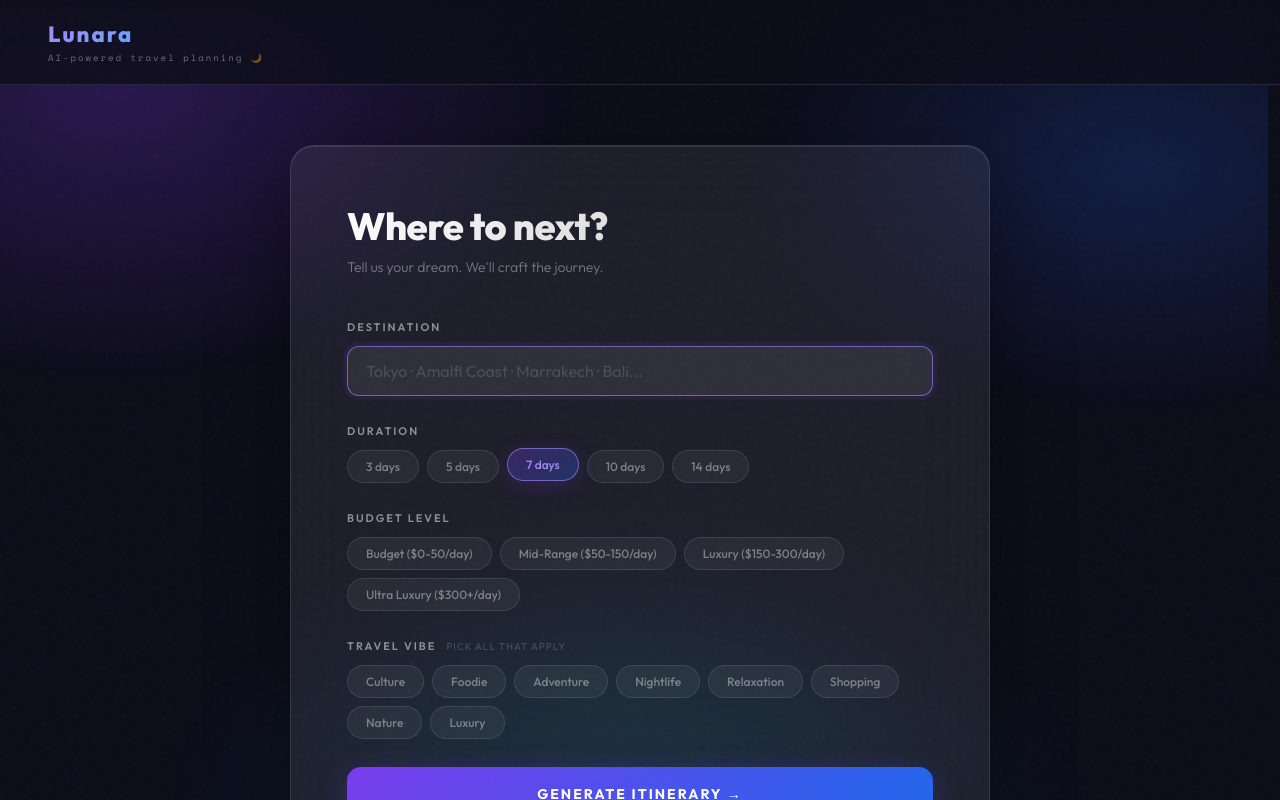
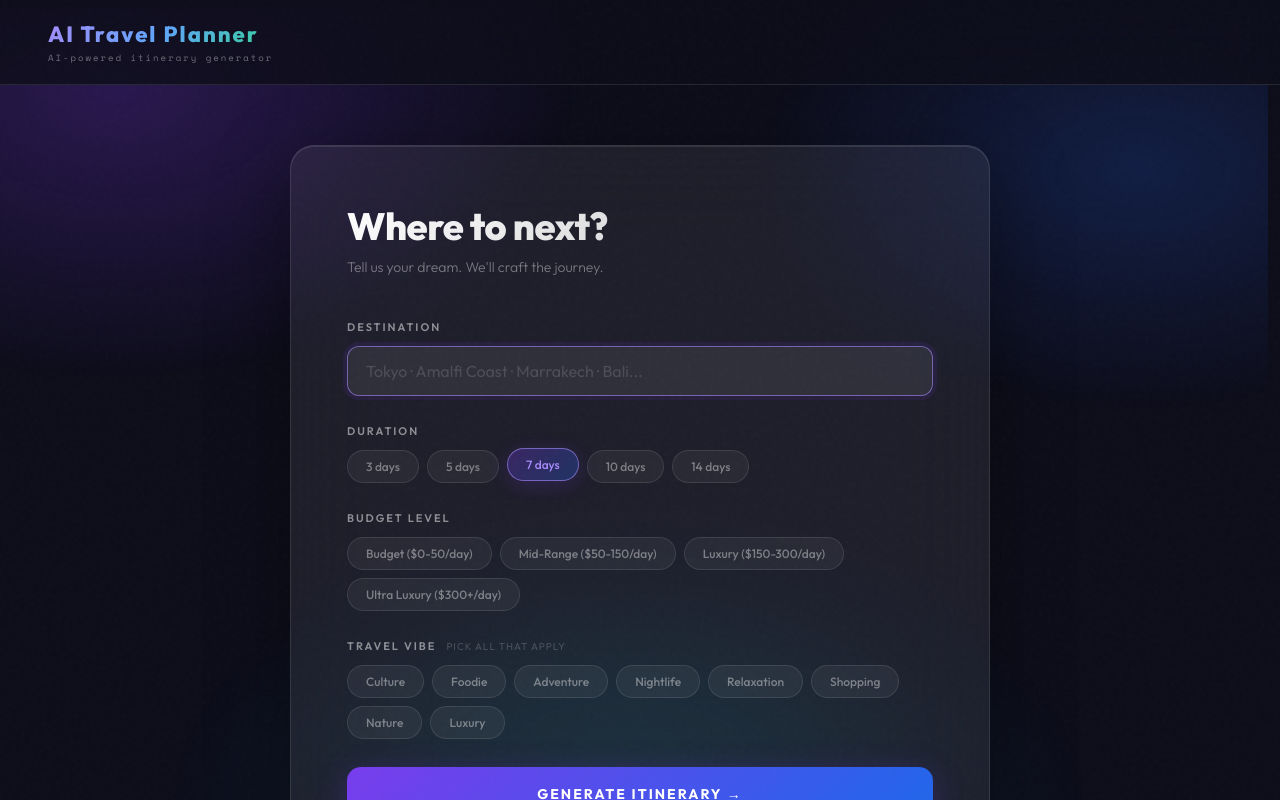
Before and after one commit to Rohitsiripurapu/ai-travel-planner, a React (Create React App) app in the folder frontend/: page / in a window 1280 px wide. Shown: the top 800 px of the page. Built offline with nearby package versions, Linux system fonts and the light colour scheme.

Commit message:
rename to AI Travel Planner

```diff
--- a/frontend/public/index.html
+++ b/frontend/public/index.html
@@ -3,7 +3,7 @@
   <head>
     <meta charset="utf-8" />
     <meta name="viewport" content="width=device-width, initial-scale=1" />
-    <title>Lunara — AI Travel Planning</title>
+    <title>AI Travel Planner</title>
     <link rel="stylesheet" href="https://unpkg.com/leaflet@1.9.4/dist/leaflet.css" />
   </head>
   <body>
--- a/frontend/src/App.js
+++ b/frontend/src/App.js
@@ -167,8 +167,8 @@ function App() {
       <div className="noise" />
       <header className="header">
         <div>
-          <div className="logo">Lunara</div>
-          <div className="tagline">AI-powered travel planning 🌙</div>
+          <div className="logo">AI Travel Planner</div>
+          <div className="tagline">AI-powered itinerary generator</div>
         </div>
         <div className="header-right">
           {result && (
```
Also changed, not shown: 1 other file (tests, documents, lock files or other folders).
